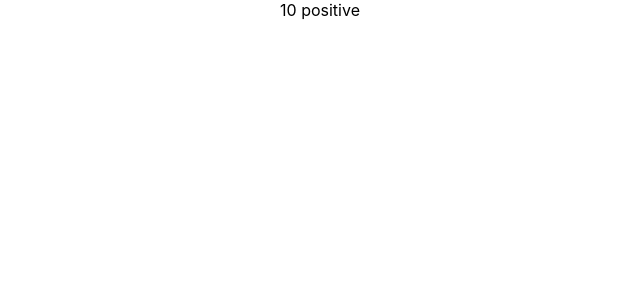
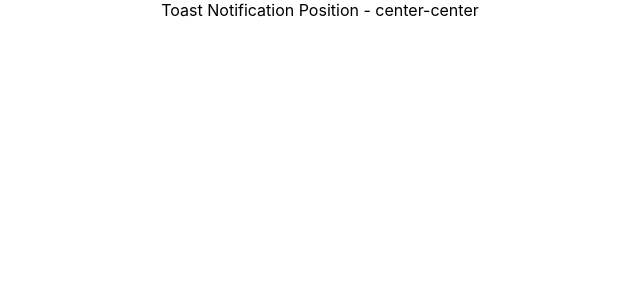
Before and after one commit to kashcodernyc/typescript-tutorial, a React (Create React App) app: page / in a window 1280 px wide. Shown: the top 300 px of the page, without its empty margins (320-960 px from the left). Built offline with nearby package versions, Linux system fonts and the light colour scheme.

Commit message:
feat(template): typescript for template literals

```diff
--- a/src/App.tsx
+++ b/src/App.tsx
@@ -1,11 +1,10 @@
 import './App.css';
-import { RandomNumber } from './components/restriction/RandomNumber';
-
+import { Toast } from './components/templateliterals/Toast';
 
 function App() {
   return (
     <div className="App">
-      <RandomNumber value={10} isPositive={true} />
+      <Toast position='center-center' />
     </div>
   );
 }
--- /dev/null
+++ b/src/components/templateliterals/Toast.tsx
@@ -0,0 +1,12 @@
+type HorizontalPosition = 'left' | 'center' | 'right'
+type VerticalPosition = 'top' | 'center' | 'bottom'
+
+type ToastProps = {
+    position:
+        Exclude<`${HorizontalPosition}-${VerticalPosition}`, 'center-center'>
+        'center'
+}
+
+export const Toast = ({ position }: ToastProps) => {
+    return <div> Toast Notification Position - {position} </div>
+}
```
